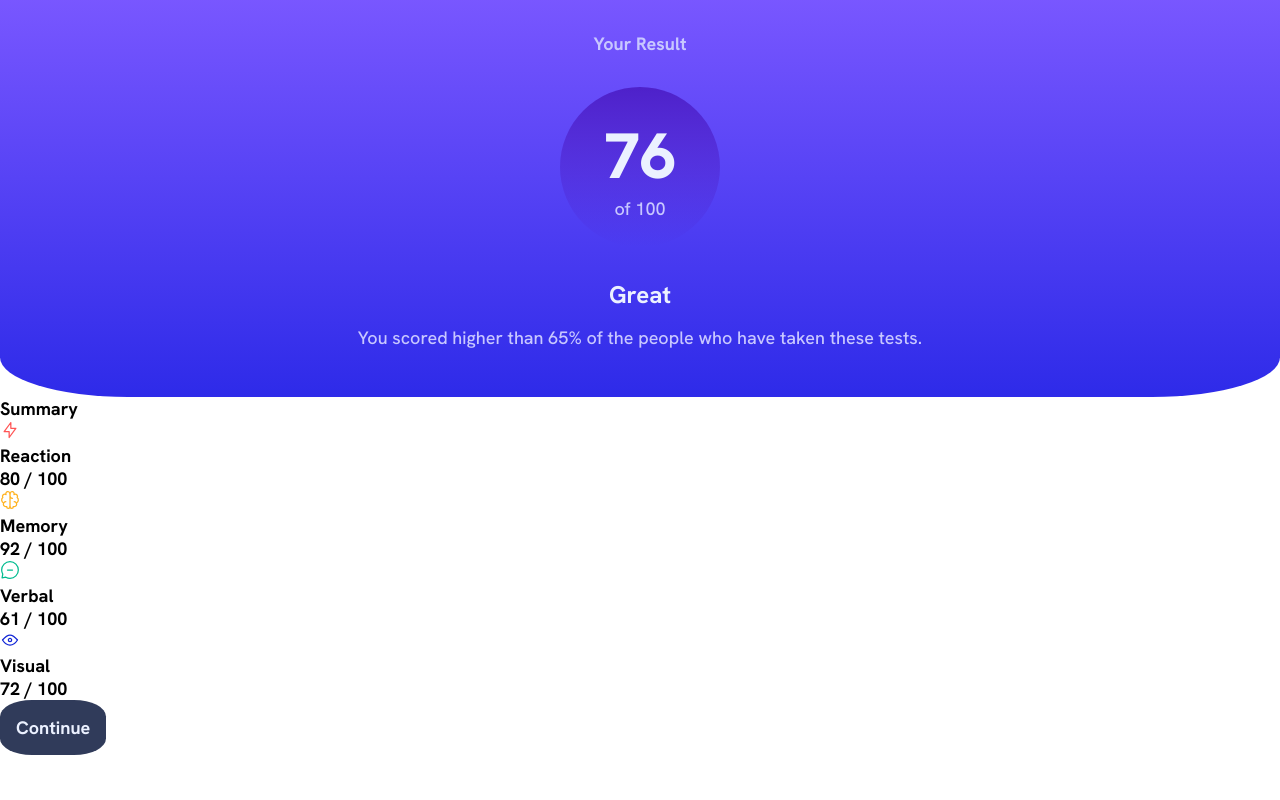
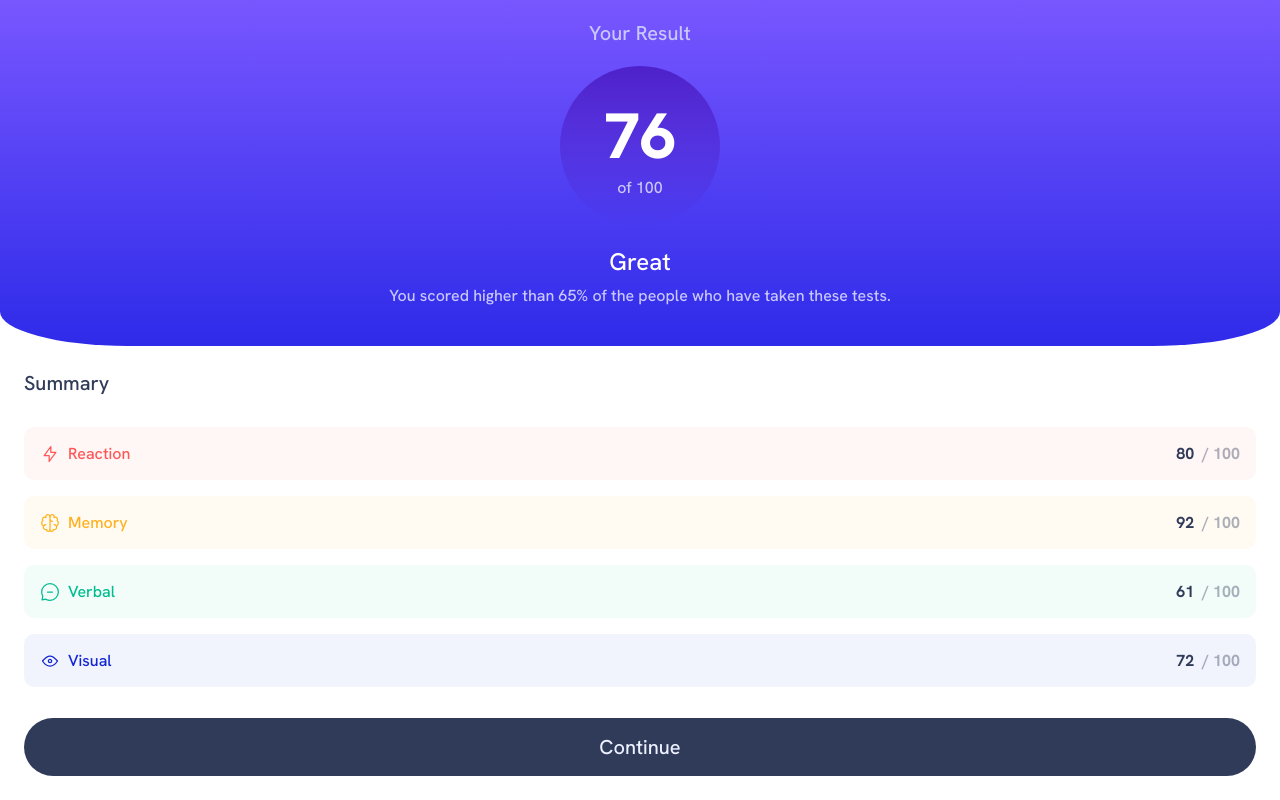
Before and after one commit to kaseyvee/results-summary-css-practice, a React (Vite) app: page / in a window 1280 px wide. Built offline with nearby package versions, Linux system fonts and the light colour scheme.

Commit message:
Style SummaryCard

```diff
--- a/src/components/SummaryCard/SkillCard.jsx
+++ b/src/components/SummaryCard/SkillCard.jsx
@@ -2,15 +2,16 @@ import React from 'react';
 
 function SkillCard(props) {
   return (
-    <div className='skillcard'>
+    <div className={`skillcard skillcard-${props.datum.category}`}>
 
       <div className='skillcard-category'>
         <img src={props.datum.icon} alt={`${props.datum.category} icon`} />
-        <h3>{props.datum.category}</h3>
+        <p>{props.datum.category}</p>
       </div>
 
       <div className='skillcard-score'>
-        <h3>{props.datum.score} / 100</h3>
+        <h4 className='actual'>{props.datum.score} </h4>
+        <h4 className='total'>/ 100</h4>
       </div>
 
     </div>
--- a/src/components/SummaryCard/index.jsx
+++ b/src/components/SummaryCard/index.jsx
@@ -17,7 +17,7 @@ function SummaryCard() {
 
   return (
     <div className='summarycard'>
-      <h3>Summary</h3>
+      <h3 className='summarycard-header'>Summary</h3>
       <div className='summarycard-skillcards-container'>
         {skillCards}
       </div>
--- a/src/index.scss
+++ b/src/index.scss
@@ -1,3 +1,13 @@
+:root {
+  font-size: 16px;
+}
+
 body {
   margin: 0;
+
+  .App {
+    display: flex;
+    flex-direction: column;
+    height: 100vh;
+  }
 }
--- a/src/styles/colors/colors.module.scss
+++ b/src/styles/colors/colors.module.scss
@@ -1,8 +1,17 @@
 /* Standard Color Declarations */
+$alpha: 0.05;
+
 $red: hsl(0, 100%, 67%);
+$transparentRed: hsla(0, 100%, 67%, $alpha);
+
 $yellow: hsl(39, 100%, 56%);
+$transparentYellow: hsla(39, 100%, 56%, $alpha);
+
 $green: hsl(166, 100%, 37%);
+$transparentGreen: hsla(166, 100%, 37%, $alpha);
+
 $cobaltBlue: hsl(234, 85%, 45%);
+$transparentCobaltBlue: hsla(234, 85%, 45%, $alpha);
 
 /* gradients */
 $slateBlue: hsl(252, 100%, 67%);
@@ -15,3 +24,4 @@ $white: hsl(0, 0%, 100%);
 $paleBlue: hsl(221, 100%, 96%);
 $lavender: hsl(241, 100%, 89%);
 $greyBlue: hsl(224, 30%, 27%);
+$transparentGreyBlue: hsla(224, 30%, 27%, 0.4);
--- a/src/styles/components/ResultCard.scss
+++ b/src/styles/components/ResultCard.scss
@@ -4,14 +4,14 @@
   background: linear-gradient($slateBlue, $royalBlue);
   color: $lavender;
   border-radius: 0 0 10% 10%;
-  padding: 1rem 1rem 2rem 1rem;
+  padding: 1.25rem 3rem 1.25rem 3rem;
 
   h1, h2 {
-    color: $paleBlue;
+    color: $white;
   }
 
   div {
-    margin: 1rem;
+    margin-bottom: 1.25rem;
   }
 
   &-score {
@@ -30,7 +30,7 @@
     @include center-column;
 
     h2 {
-      margin-bottom: 1rem;
+      margin-bottom: 0.5rem;
     }
   }
 }
--- a/src/styles/components/SummaryCard/Button.scss
+++ b/src/styles/components/SummaryCard/Button.scss
@@ -3,5 +3,5 @@ button {
   color: $paleBlue;
   padding: 1rem;
   border: 0;
-  border-radius: 30%;
+  border-radius: 30px;
 }
--- a/src/styles/components/SummaryCard/SkillCard.scss
+++ b/src/styles/components/SummaryCard/SkillCard.scss
@@ -0,0 +1,43 @@
+.skillcard {
+  @include center-row;
+  justify-content: space-between;
+  padding: 1rem;
+  border-radius: 10px;
+
+  &-Reaction {
+    background: $transparentRed;
+    color: $red;
+  }
+
+  &-Memory {
+    background: $transparentYellow;
+    color: $yellow;
+  }
+
+  &-Verbal {
+    background: $transparentGreen;
+    color: $green;
+  }
+
+  &-Visual {
+    background: $transparentCobaltBlue;
+    color: $cobaltBlue;
+  }
+
+  div {
+    @include center-row;
+  }
+
+  img {
+    margin-right: 0.5rem;
+  }
+
+  .actual {
+    color: $greyBlue;
+    margin-right: 0.5rem;
+  }
+
+  .total {
+    color: $transparentGreyBlue;
+  }
+}
--- a/src/styles/components/SummaryCard/index.scss
+++ b/src/styles/components/SummaryCard/index.scss
@@ -1,2 +1,21 @@
 @import "Button";
 @import "SkillCard";
+
+.summarycard {
+  display: flex;
+  flex-direction: column;
+  justify-content: space-between;
+  flex-grow: 1;
+  padding: 1.5rem;
+
+  &-header {
+    color: $greyBlue;
+  }
+
+  &-skillcards-container {
+    display: flex;
+    flex-direction: column;
+    gap: 1rem;
+    margin: 1.5rem 0;
+  }
+}
--- a/src/styles/fonts/_general.scss
+++ b/src/styles/fonts/_general.scss
@@ -1,6 +1,5 @@
 p {
   @extend .hanken_medium;
-  font-size: 18px;
 }
 
 h1 {
@@ -8,14 +7,23 @@ h1 {
 }
 
 h2 {
+  @extend .hanken_medium;
+}
+
+h3 {
+  @extend .hanken_medium;
+  font-size: 1.25rem;
+}
+
+h4 {
   @extend .hanken_bold;
 }
 
-h3, button {
-  @extend .hanken_bold;
-  font-size: 18px;
+button {
+  @extend .hanken_medium;
+  font-size: 1.25rem;
 }
 
-p, h1, h2, h3 {
+p, h1, h2, h3, h4 {
   margin: 0;
 }
```
